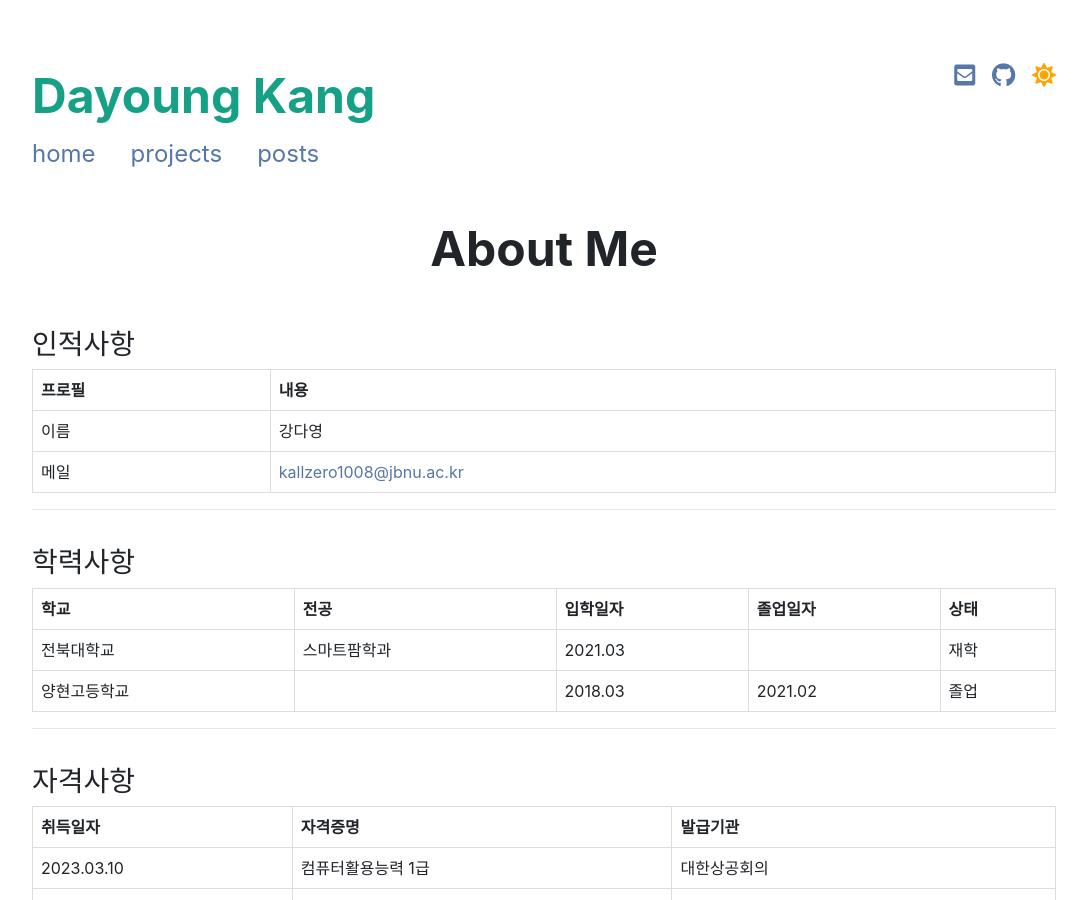
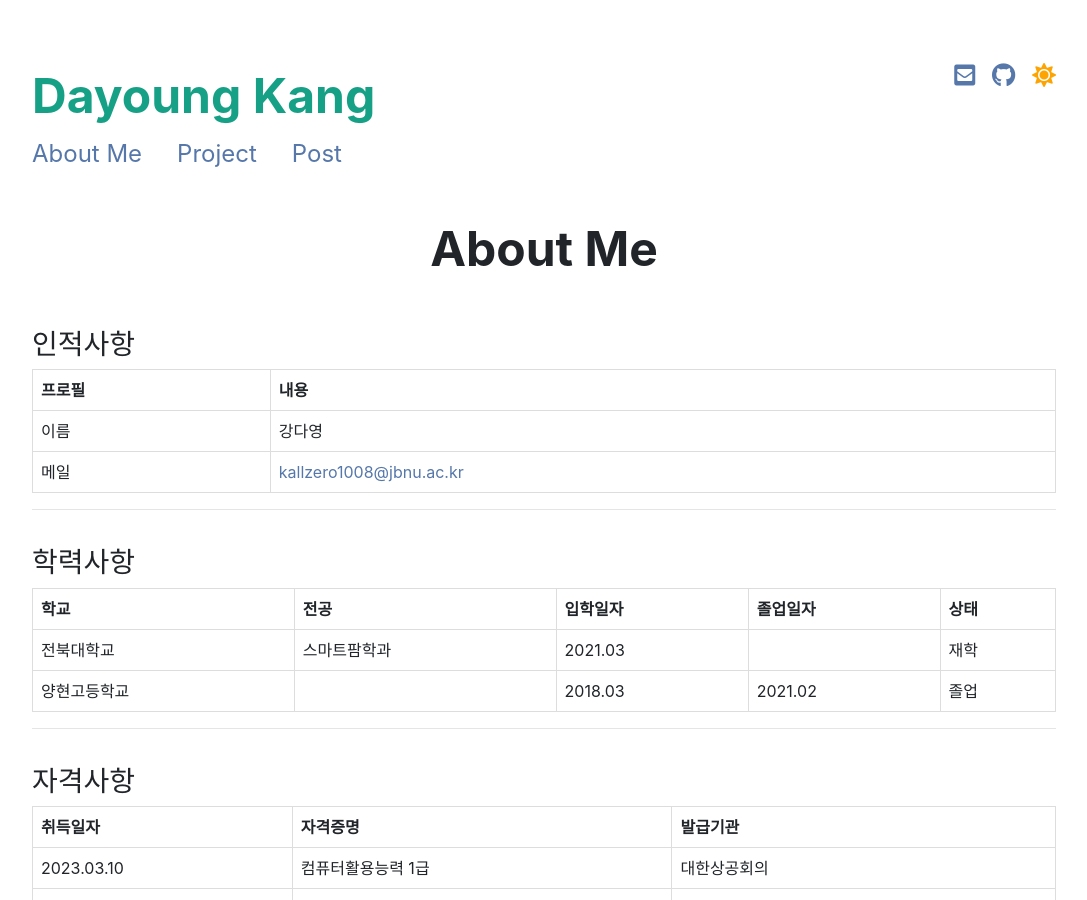
Before and after one commit to riverallzero/riverallzero.github.io, a Jekyll site: the page built from index.md, in a window 1280 px wide and 900 px high. Shown: the whole window, without its empty margins (96-1183 px from the left). Built offline with Jekyll 4.4.1, drawn with Linux system fonts in a browser that asks for light colours; nearby versions of some CDN libraries; a style sheet for code colours, icons or effects is not loaded.

Commit message:
Update header

```diff
--- a/_includes/header.html
+++ b/_includes/header.html
@@ -6,9 +6,9 @@
 <a href="{{ site.url }}" class="logo">{{ site.short_logo }}</a>
 {% endif %}
 <ul class="menu">
-<li class="menu__entry"><a href="{{ site.url }}">home</a></li>
-<li class="menu__entry"><a href="{{ site.url }}/projects">projects</a></li>
-<li class="menu__entry"><a href="{{ site.url }}/posts">posts</a></li>
+<li class="menu__entry"><a href="{{ site.url }}">About Me</a></li>
+<li class="menu__entry"><a href="{{ site.url }}/projects">Project</a></li>
+<li class="menu__entry"><a href="{{ site.url }}/posts">Post</a></li>
 </ul>
 </div>
 <ul class="social-links">
```
